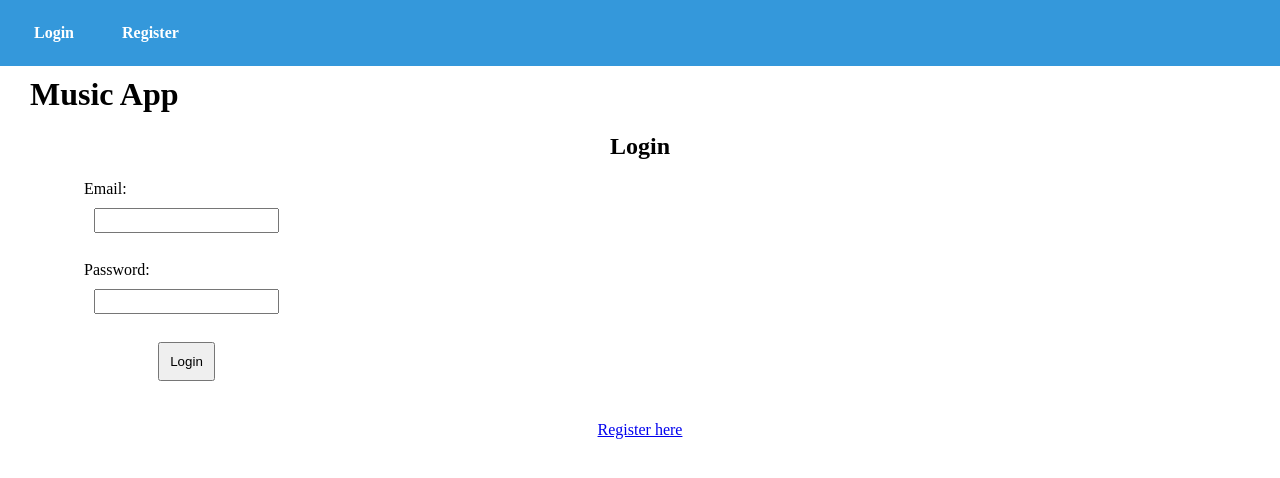
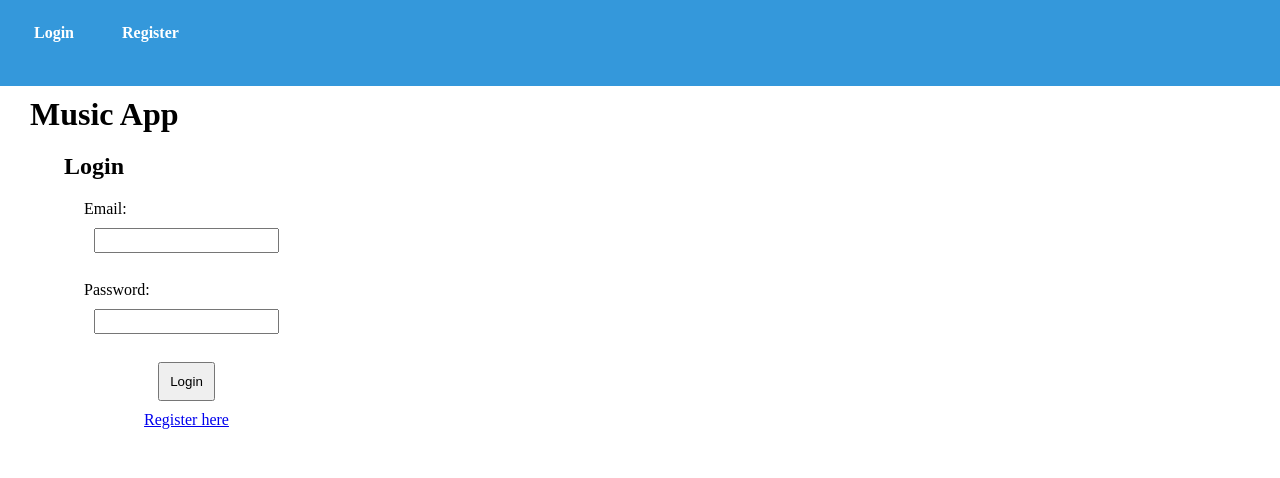
Before and after one commit to amatt06/Cloud-SP3-A2, a Flask app: page / in a window 1280 px wide. Shown: the top 478 px of the page. Run offline with Flask 3, Linux system fonts and the light colour scheme.

Commit message:
image/form styling

```diff
--- a/app/static/style.css
+++ b/app/static/style.css
@@ -9,7 +9,7 @@ body {
 }
 
 main h2 {
-    text-align: center;
+    text-align: left;
 }
 
 .navbar {
@@ -65,6 +65,10 @@ a, input[type="submit"] {
     padding: 10px;
 }
 
+a {
+    margin-bottom: 20px;
+}
+
 h1 {
     margin: 10px;
     padding-left: 20px;
--- a/app/templates/login.html
+++ b/app/templates/login.html
@@ -13,9 +13,10 @@
 
     <input type="submit" value="Login">
 
+    <a href="/register">Register here</a>
+
     {% if message %}
     <div class="error-message">{{ message }}</div>
     {% endif %}
 </form>
-<a href="/register">Register here</a>
 {% endblock %}
```
